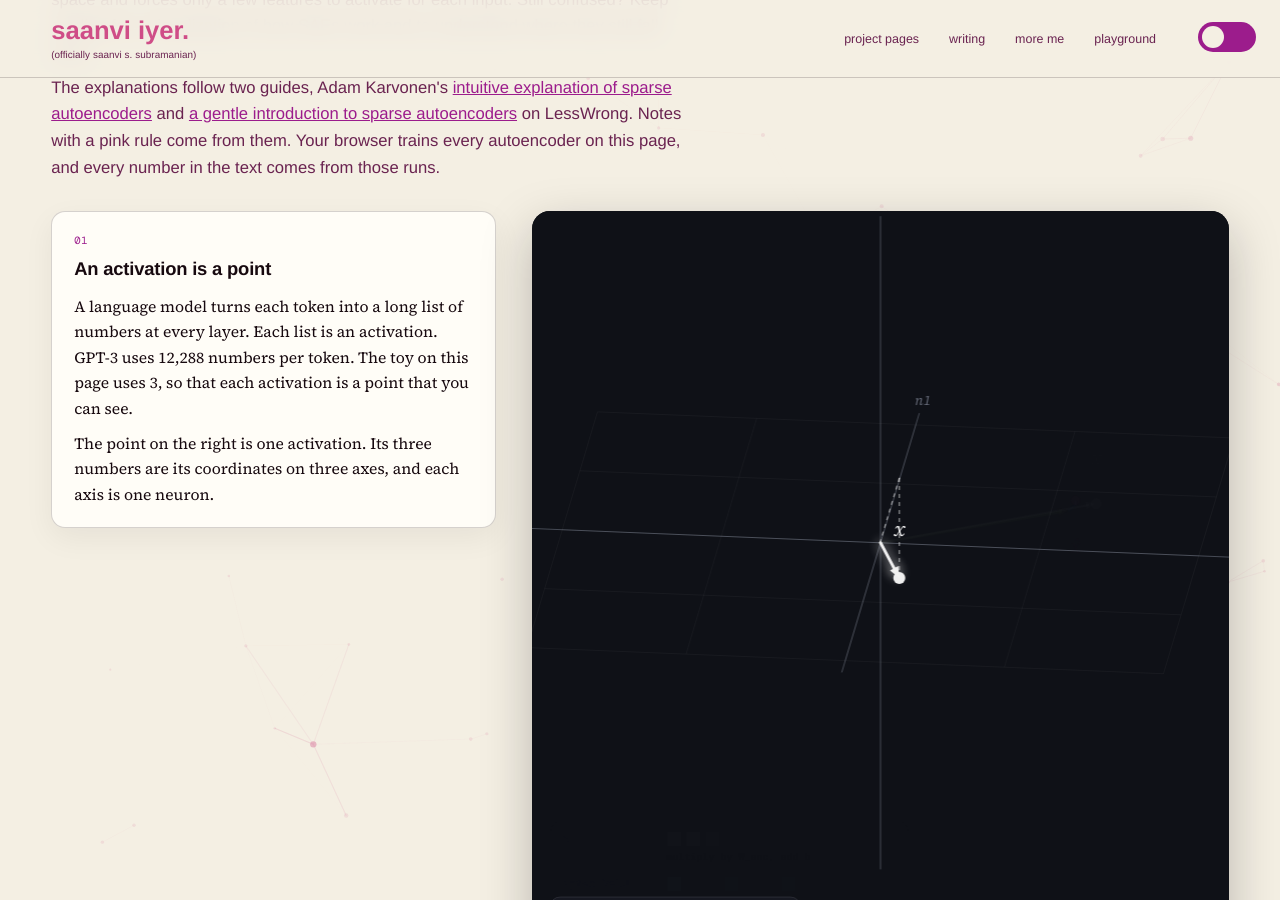
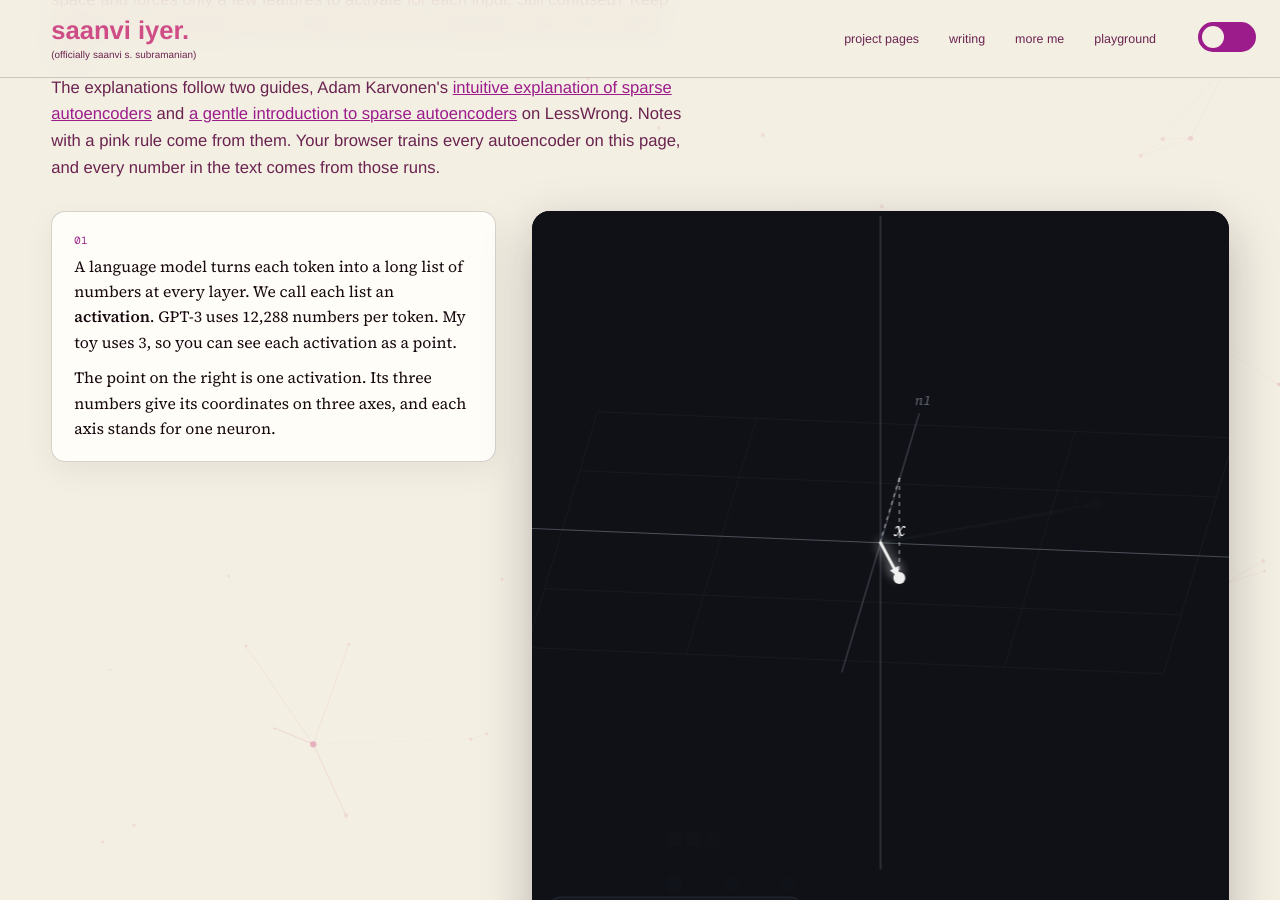
Before and after one commit to saanviiyer/saanviiyer.github.io, a Jekyll site: the page built from pages/play-sae.html, in a window 1280 px wide and 900 px high, scrolled down 356 px. Built offline with Jekyll 4.4.1, drawn with Linux system fonts in a browser that asks for light colours; some web fonts are replaced; some of the changed text lies outside the part shown.

Commit message:
Drop card titles, bold the key term in each step, and use active voice

```diff
--- a/pages/play-sae.html
+++ b/pages/play-sae.html
@@ -21,6 +21,7 @@ description: "A scroll-driven explainer of sparse autoencoders. Your browser tra
   .sx-step.xtall { min-height: 300vh; }
   .sx-card { position: sticky; top: 13vh; background: var(--read-card); border: 1px solid var(--border); border-radius: 14px; padding: 20px 22px; box-shadow: 0 10px 30px rgba(23, 9, 15, 0.06); transition: opacity 0.35s; opacity: 0.35; }
   .sx-step.on .sx-card { opacity: 1; }
+  .sx-card b { font-weight: 700; }
   .sx-card h2 { font-family: var(--sans); font-size: 1.15rem; font-weight: 700; letter-spacing: -0.01em; margin: 0 0 10px; }
   .sx-card p { font-family: 'Source Serif 4', Georgia, serif; font-size: 0.98rem; line-height: 1.62; margin: 0 0 10px; }
   .sx-card p:last-child { margin-bottom: 0; }
@@ -68,124 +69,124 @@ description: "A scroll-driven explainer of sparse autoencoders. Your browser tra
     <div class="sx-steps" id="sx-steps">
 
       <div class="sx-step" data-scene="vector"><div class="sx-card">
-        <span class="sx-n">01</span><h2>An activation is a point</h2>
-        <p>A language model turns each token into a long list of numbers at every layer. Each list is an activation. GPT-3 uses 12,288 numbers per token. The toy on this page uses 3, so that each activation is a point that you can see.</p>
-        <p>The point on the right is one activation. Its three numbers are its coordinates on three axes, and each axis is one neuron.</p>
+        <span class="sx-n">01</span>
+        <p>A language model turns each token into a long list of numbers at every layer. We call each list an <b>activation</b>. GPT-3 uses 12,288 numbers per token. My toy uses 3, so you can see each activation as a point.</p>
+        <p>The point on the right is one activation. Its three numbers give its coordinates on three axes, and each axis stands for one neuron.</p>
       </div></div>
 
       <div class="sx-step" data-scene="cloud"><div class="sx-card">
-        <span class="sx-n">02</span><h2>Many inputs</h2>
-        <p>These are the activations for 600 different inputs. The model has only these coordinates. Nothing in the data says what any point means.</p>
+        <span class="sx-n">02</span>
+        <p>Here I plot the activations for <b>600 different inputs</b>. The model sees only these coordinates. Nothing in the data tells it what any point means.</p>
       </div></div>
 
       <div class="sx-step" data-scene="concepts"><div class="sx-card">
-        <span class="sx-n">03</span><h2>Hidden directions</h2>
-        <p>I made this data, so I know what it contains. Each input holds one or two of 6 hidden concepts, labelled A to F. Each concept has its own direction. An input that holds only concept A lies on A's line, and its distance from the center tells how much of A it holds.</p>
+        <span class="sx-n">03</span>
+        <p>I made this data, so I know what it holds. Each input contains one or two of 6 <b>hidden concepts</b>, which I label A to F. I gave each concept its own direction. An input that holds only concept A sits on A's line, and its distance from the center shows how much of A it holds.</p>
         $$\mathbf{x} = \sum_{i=1}^{6} w_i\,\mathbf{f}_i$$
-        <p class="src">The LessWrong guide writes activations in this form. Each \(\mathbf{f}_i\) is a feature vector of length 1. The weight \(w_i\) is the feature activation, the amount of that feature in the input. The meaning attached to \(\mathbf{f}_i\) is its feature description.</p>
+        <p class="src">The LessWrong guide writes activations in this form. Each \(\mathbf{f}_i\) is a feature vector of length 1. The weight \(w_i\) is the feature activation, which measures how much of that feature the input holds. The guide calls the meaning of \(\mathbf{f}_i\) its feature description.</p>
       </div></div>
 
       <div class="sx-step" data-scene="angles"><div class="sx-card">
-        <span class="sx-n">04</span><h2>Superposition</h2>
-        <p>In three dimensions, at most three directions can be at right angles to each other. Six cannot. In this toy every pair of concept directions meets at 63.4° or 116.6°, so any two of them overlap with \(|\cos\theta| = 0.447\).</p>
-        <p>Storing more features than there are neurons, at the cost of some overlap, is called superposition.</p>
-        <p class="src">The LessWrong guide states the superposition hypothesis. Models learn feature vectors that are almost orthogonal, so that many features fit in a small space. In high dimensions the number of nearly orthogonal directions grows exponentially (the Johnson–Lindenstrauss lemma).</p>
+        <span class="sx-n">04</span>
+        <p>Three dimensions fit at most three directions at right angles to each other. Six do not fit. In my toy every pair of concept directions meets at 63.4° or 116.6°, so any two of them overlap with \(|\cos\theta| = 0.447\).</p>
+        <p>The model stores more features than it has neurons and pays for it with overlap. Researchers call this <b>superposition</b>.</p>
+        <p class="src">The LessWrong guide states the superposition hypothesis. Models learn feature vectors that are almost orthogonal, so many features fit in a small space. In high dimensions the number of nearly orthogonal directions grows exponentially (the Johnson–Lindenstrauss lemma).</p>
       </div></div>
 
       <div class="sx-step tall" data-scene="sparse"><div class="sx-card">
-        <span class="sx-n">05</span><h2>Sparsity</h2>
-        <p>Overlap does little harm when few concepts are active at once. Here, <span data-v="single">…</span> of the inputs hold one concept and the rest hold two or more. As you scroll, the picture first lights the one-concept inputs, which lie on the six lines. Then it lights the others, which fill the thin fans between pairs of lines.</p>
-        <p class="src">The LessWrong guide gives a coffee mug as an example. A description of a mug needs its size and its use, and no astronomy, so most feature activations are zero. Karvonen notes that a fact such as one celebrity's birthplace can appear in fewer than one in a billion training tokens, and large models still learn it.</p>
+        <span class="sx-n">05</span>
+        <p>Overlap does little harm when few concepts appear at once, a property called <b>sparsity</b>. Here, <span data-v="single">…</span> of the inputs hold one concept and the rest hold two or more. As you scroll, the picture first lights the one-concept inputs, which sit on the six lines. Then it lights the others, which fill the thin fans between pairs of lines.</p>
+        <p class="src">The LessWrong guide uses a coffee mug as an example. You describe a mug by its size and its use, and you need no astronomy, so most feature activations stay at zero. Karvonen notes that a fact such as one celebrity's birthplace can appear in fewer than one in a billion training tokens, and large models still learn it.</p>
       </div></div>
 
       <div class="sx-step tall" data-scene="neurons"><div class="sx-card">
-        <span class="sx-n">06</span><h2>Why single neurons mislead</h2>
-        <p>The direct way to read a network is one neuron at a time. Superposition breaks that method. A neuron measures the input along its own axis, and every concept direction that leans toward that axis moves it. As you scroll, the picture lights each neuron in turn. In this toy, <span data-v="perNeuron">…</span> of the 6 concepts move each neuron.</p>
+        <span class="sx-n">06</span>
+        <p>The direct way to read a network goes one neuron at a time, and superposition breaks it. A neuron measures the input along its own axis, so every concept direction that leans toward that axis moves it. As you scroll, the picture lights each neuron in turn. In my toy, <span data-v="perNeuron">…</span> of the 6 concepts move each neuron, which makes every neuron <b>polysemantic</b>.</p>
         <p class="src">Karvonen describes one neuron in a language model that responded to academic citations, English dialogue, HTTP requests and Korean text.</p>
       </div></div>
 
       <div class="sx-step" data-scene="arch"><div class="sx-card">
-        <span class="sx-n">07</span><h2>The autoencoder</h2>
-        <p>A sparse autoencoder tries to find the hidden directions from the points alone. It has two parts. The encoder turns an activation into one score per feature. The decoder turns the scores back into an activation, \(\hat{\mathbf{x}}\).</p>
-        <p>This autoencoder has 12 features for 3 neurons, so its middle layer is four times wider than its input. Each arrow is one feature's decoder vector. Training has not started yet, so the arrows point in random directions.</p>
+        <span class="sx-n">07</span>
+        <p>A <b>sparse autoencoder</b> tries to find the hidden directions from the points alone. It has two parts. The encoder turns an activation into one score per feature. The decoder turns the scores back into an activation, \(\hat{\mathbf{x}}\).</p>
+        <p>My autoencoder has 12 features for 3 neurons, so its middle layer is four times wider than its input. Each arrow shows one feature's decoder vector. I have not trained it yet, so the arrows point in random directions.</p>
         <p class="src">Karvonen explains why the extra width needs a rule. A layer this wide could copy its input and tell us nothing. A sparsity penalty keeps most scores at zero for each input. The LessWrong guide adds that the scores become the feature activations and the decoder vectors become the feature vectors.</p>
       </div></div>
 
       <div class="sx-step" data-scene="loss"><div class="sx-card">
-        <span class="sx-n">08</span><h2>What training minimizes</h2>
-        <p>Training changes the encoder and the decoder to lower one number, the loss.</p>
+        <span class="sx-n">08</span>
+        <p>Training adjusts the encoder and the decoder to lower one number, the <b>loss</b>.</p>
         $$\mathcal{L} = \lVert \mathbf{x} - \hat{\mathbf{x}} \rVert^2 + \lambda \sum_{j} c_j$$
-        <p>The first term is the squared distance between an input and its reconstruction, the red line on the right. The second term adds up the feature scores \(c_j\) and multiplies the sum by \(\lambda\), the L1 coefficient. A larger \(\lambda\) pushes more scores to zero.</p>
-        <p>After each step I rescale every decoder vector to length 1. Without that rule, the model could shrink the scores and stretch the decoder vectors to avoid the penalty.</p>
+        <p>The first term measures the squared distance between an input and its reconstruction, the red line on the right. The second term adds up the feature scores \(c_j\) and multiplies the sum by \(\lambda\), the L1 coefficient. A larger \(\lambda\) pushes more scores to zero.</p>
+        <p>After each step I rescale every decoder vector to length 1. Without that rule, the model could shrink the scores and stretch the decoder vectors to dodge the penalty.</p>
         <p class="src">Karvonen points out that nothing in this loss asks for readable features. Readable features appear as a side effect of sparsity and accurate reconstruction.</p>
       </div></div>
 
       <div class="sx-step xtall" data-scene="train"><div class="sx-card">
-        <span class="sx-n">09</span><h2>Training</h2>
-        <p>Scroll to train. When the page loaded, it trained this autoencoder for 2,400 steps with \(\lambda = 0.4\) and batches of 32 inputs, and it saved a snapshot every 10 steps. Your scroll position selects the snapshot.</p>
-        <p>The arrows start at random and turn onto the concept lines. When an arrow comes within about 25° of a concept, it takes that concept's color.</p>
+        <span class="sx-n">09</span>
+        <p>Scroll to <b>train</b>. When you opened this page, your browser trained this autoencoder for 2,400 steps with \(\lambda = 0.4\) and batches of 32 inputs, and it saved a snapshot every 10 steps. Your scroll position picks the snapshot.</p>
+        <p>The arrows start at random and turn onto the concept lines. When an arrow comes within about 25° of a concept, I give it that concept's color.</p>
       </div></div>
 
       <div class="sx-step" data-scene="dead"><div class="sx-card">
-        <span class="sx-n">10</span><h2>Dead features</h2>
-        <p>Some arrows never settle. In this run, <span data-v="dead">…</span> of the 12 features fire on fewer than 1% of the inputs. These are dead features, drawn as pulsing dashed lines. They use compute and explain nothing.</p>
+        <span class="sx-n">10</span>
+        <p>Some arrows never settle. In this run, <span data-v="dead">…</span> of the 12 features fire on fewer than 1% of the inputs. Researchers call these <b>dead features</b>, and I draw them as pulsing dashed lines. They use compute and explain nothing.</p>
         <p class="src">The LessWrong guide reports that about 65% of the features in Anthropic's largest autoencoder were dead.</p>
       </div></div>
 
       <div class="sx-step xtall" data-scene="forward"><div class="sx-card">
-        <span class="sx-n">11</span><h2>One input, step by step</h2>
-        <p>Follow one input through the trained autoencoder. Scroll slowly.</p>
+        <span class="sx-n">11</span>
+        <p>Follow <b>one input</b> through the trained autoencoder, and scroll slowly.</p>
         <p>The encoder multiplies the activation by a matrix and adds a bias, which gives one score per feature. The ReLU function then sets every negative score to zero. Most scores end at zero, so the code is sparse.</p>
-        <p>The decoder multiplies the code by a second matrix. That product is a sum of the decoder vectors, each scaled by its score. On the right the scaled vectors join head to tail, and the last one ends at the reconstruction \(\hat{\mathbf{x}}\).</p>
+        <p>The decoder multiplies the code by a second matrix. That product adds up the decoder vectors, each scaled by its score. On the right the scaled vectors join head to tail, and the last one ends at the reconstruction \(\hat{\mathbf{x}}\).</p>
         <p class="src">Karvonen describes the whole model as a matrix, then a ReLU, then a matrix. On GPT-3 with an expansion factor of 4, the encoder maps 12,288 numbers to 49,152 scores, and researchers aim for fewer than 100 nonzero scores.</p>
       </div></div>
 
       <div class="sx-step" data-scene="feature"><div class="sx-card">
-        <span class="sx-n">12</span><h2>A decoder vector is a feature</h2>
-        <p>The last picture shows why people call decoder vectors features. Each time feature <span data-v="fj">…</span> scores above zero, the decoder adds a scaled copy of its arrow to the reconstruction. The lit points are the inputs where that happens, brighter for higher scores.</p>
-        <p class="src">Karvonen gives an example. Suppose GPT-3 stores "Golden Retriever" as one direction and decoder vector 317 learns that direction. Each time feature 317 turns on, a scaled Golden Retriever vector goes into the reconstruction. This works because a vector times a matrix is a weighted sum of the matrix's rows.</p>
+        <span class="sx-n">12</span>
+        <p>The last picture shows why people call <b>decoder vectors features</b>. Each time feature <span data-v="fj">…</span> scores above zero, the decoder adds a scaled copy of its arrow to the reconstruction. The lit points mark the inputs where that happens, brighter for higher scores.</p>
+        <p class="src">Karvonen gives an example. Suppose GPT-3 stores "Golden Retriever" as one direction and decoder vector 317 learns that direction. Each time feature 317 turns on, the decoder adds a scaled Golden Retriever vector to the reconstruction. This works because multiplying a vector by a matrix takes a weighted sum of the matrix's rows.</p>
       </div></div>
 
       <div class="sx-step" data-scene="encdec"><div class="sx-card">
-        <span class="sx-n">13</span><h2>Two vectors per feature</h2>
-        <p>Each feature has two vectors. The thick arrow is the decoder vector, the direction the feature writes. The thin arrow is the encoder vector. It decides when the feature turns on, so it must also ignore the concepts that overlap with this one.</p>
+        <span class="sx-n">13</span>
+        <p>Each feature has <b>two vectors</b>. The thick arrow shows the decoder vector, the direction the feature writes. The thin arrow shows the encoder vector. The encoder vector decides when the feature turns on, so it must also ignore the concepts that overlap with this one.</p>
         <p><span data-v="encdecText">…</span></p>
         <p class="src">Karvonen reports that in real autoencoders the encoder and decoder vectors of a feature have a median cosine similarity of about 0.5.</p>
       </div></div>
 
       <div class="sx-step xtall" data-scene="lambda"><div class="sx-card">
-        <span class="sx-n">14</span><h2>The sparsity trade-off</h2>
-        <p>The value of \(\lambda\) sets a trade-off. The page trained two more autoencoders on the same data, one with \(\lambda = 0.02\) and one with \(\lambda = 1.2\). As you scroll, the picture moves from 0.02 to 0.4 to 1.2.</p>
+        <span class="sx-n">14</span>
+        <p>The value of \(\lambda\) sets a <b>trade-off</b>. Your browser trained two more autoencoders on the same data, one with \(\lambda = 0.02\) and one with \(\lambda = 1.2\). As you scroll, the picture moves from 0.02 to 0.4 to 1.2.</p>
         <p>With \(\lambda = 0.02\), about <span data-v="lowL0">…</span> features stay on per input and the reconstruction explains <span data-v="lowFve">…</span> of the variance. The arrows find only <span data-v="lowCov">…</span> of the 6 concepts. With \(\lambda = 1.2\), the arrows find <span data-v="highCov">…</span> of 6, but the penalty shrinks every score, and the reconstruction explains only <span data-v="highFve">…</span>.</p>
-        <p class="src">Karvonen describes how researchers compare autoencoders. They plot L0, the mean number of nonzero scores, against loss recovered, which measures how much of the model's own loss survives when the reconstruction replaces the activation. This toy has no language model, so it reports variance explained in place of loss recovered.</p>
-        <p class="src">Karvonen now prefers BatchTopK autoencoders. A BatchTopK autoencoder keeps the k largest scores across a batch and sets the others to zero, so k sets the sparsity directly and no penalty needs tuning. The LessWrong guide mentions the related k-sparse autoencoders that OpenAI used.</p>
+        <p class="src">Karvonen describes how researchers compare autoencoders. They plot L0, the mean number of nonzero scores, against loss recovered, which measures how much of the model's own loss survives when the reconstruction replaces the activation. My toy has no language model, so I report variance explained in place of loss recovered.</p>
+        <p class="src">Karvonen now prefers BatchTopK autoencoders. A BatchTopK autoencoder keeps the k largest scores across a batch and sets the others to zero, so you set the sparsity directly with k and tune no penalty. The LessWrong guide mentions the related k-sparse autoencoders that OpenAI used.</p>
       </div></div>
 
       <div class="sx-step" data-scene="reading"><div class="sx-card">
-        <span class="sx-n">15</span><h2>Naming a feature</h2>
-        <p>On a real model nobody knows the true directions, so people name features from examples. The panel on the right lists the inputs that fire feature <span data-v="fj">…</span> most strongly, with the concepts that each input holds.</p>
+        <span class="sx-n">15</span>
+        <p>On a real model nobody knows the true directions, so researchers <b>name features from examples</b>. The panel on the right lists the inputs that fire feature <span data-v="fj">…</span> most strongly, with the concepts that each input holds.</p>
         <p class="src">The LessWrong guide describes the method that Anthropic used. They ran a large set of text through the model, collected the passages where a feature scored highest, and wrote a short description that fit them, such as "food places". Karvonen calls the usual check a gut reaction, because natural language gives no ground truth.</p>
-        <p>This toy does give a ground truth, so the name can be checked. Feature <span data-v="fj">…</span> points within 25° of concept <span data-v="fc">…</span>.</p>
+        <p>My toy gives a ground truth, so I can check the name. Feature <span data-v="fj">…</span> points within 25° of concept <span data-v="fc">…</span>.</p>
       </div></div>
 
       <div class="sx-step xtall" data-scene="steer"><div class="sx-card">
-        <span class="sx-n">16</span><h2>Steering</h2>
-        <p>A name taken from examples can be a coincidence. A stronger test changes the activation and watches the result. A decoder vector has the same shape as an activation, so you can add it directly.</p>
+        <span class="sx-n">16</span>
+        <p>A name you read off examples might fit by coincidence. To test it, you change the activation yourself and watch what happens, a method called <b>steering</b>. A decoder vector has the same shape as an activation, so you can add it straight in.</p>
         <p>Scroll to add more of feature <span data-v="fj">…</span>'s decoder vector to one input, up to 2.4 times its length. The point moves along the arrow. The panel shows every score before and after, and the score of feature <span data-v="fj">…</span> rises from <span data-v="steer0">…</span> to <span data-v="steer1">…</span>.</p>
         <p class="src">Karvonen describes the same test on Claude. When Anthropic added the Golden Gate Bridge feature to Claude's activations, Claude mentioned the bridge in every response.</p>
       </div></div>
 
       <div class="sx-step" data-scene="limits"><div class="sx-card">
-        <span class="sx-n">17</span><h2>What the toy cannot show</h2>
-        <p>This toy has 3 dimensions and 12 features, and I planted all 6 concepts myself. Anthropic's largest autoencoder had about 34 million features, and a real model offers no planted directions to check against.</p>
-        <p class="src">Karvonen describes a chain of stand-ins. The training loss stands in for the proxy metrics. The metrics stand in for human judgments of which features are readable. Those judgments stand in for the real goal, an understanding of how the model works.</p>
-        <p class="src">The LessWrong guide lists open questions. Nobody has proved that models store concepts by superposition, and one argument says that autoencoders find combinations of features instead of single features. It is also surprising that a network full of nonlinear functions has activations that split so well into weighted sums.</p>
+        <span class="sx-n">17</span>
+        <p>My toy has 3 dimensions and 12 features, and I planted all 6 concepts myself. That is <b>what the toy cannot show</b>. Anthropic's largest autoencoder had about 34 million features, and a real model gives you no planted directions to check against.</p>
+        <p class="src">Karvonen describes a chain of stand-ins. The training loss stands in for the proxy metrics. The metrics stand in for human judgments of which features read clearly. Those judgments stand in for the real goal, an understanding of how the model works.</p>
+        <p class="src">The LessWrong guide lists open questions. Nobody has proved that models store concepts by superposition, and one argument says that autoencoders find combinations of features instead of single features. The guide also finds it surprising that a network full of nonlinear functions has activations that split so well into weighted sums.</p>
         <p class="src">Both guides still count sparse autoencoders as real progress. Karvonen argues that so simple an objective would not find readable features unless the model had learned something meaningful.</p>
       </div></div>
 
       <div class="sx-step" data-scene="sandbox"><div class="sx-card">
-        <span class="sx-n">18</span><h2>Your turn</h2>
-        <p>Choose a sparsity rule and train a new autoencoder. Click any point to see its scores.</p>
+        <span class="sx-n">18</span>
+        <p><b>Your turn.</b> Choose a sparsity rule and train a new autoencoder. Click any point to see its scores.</p>
         <div class="sx-ctl"><span>rule</span><button class="sx-btn" id="sb-l1" aria-pressed="true">L1 penalty</button><button class="sx-btn" id="sb-tk">TopK</button></div>
         <div class="sx-ctl" id="sb-lrow"><span>λ</span><input type="range" id="sb-l" min="0" max="9" value="6"><b id="sb-lv">0.4</b></div>
         <div class="sx-ctl" id="sb-krow" style="display:none"><span>k</span><input type="range" id="sb-k" min="1" max="3" value="1"><b id="sb-kv">1</b></div>
```
